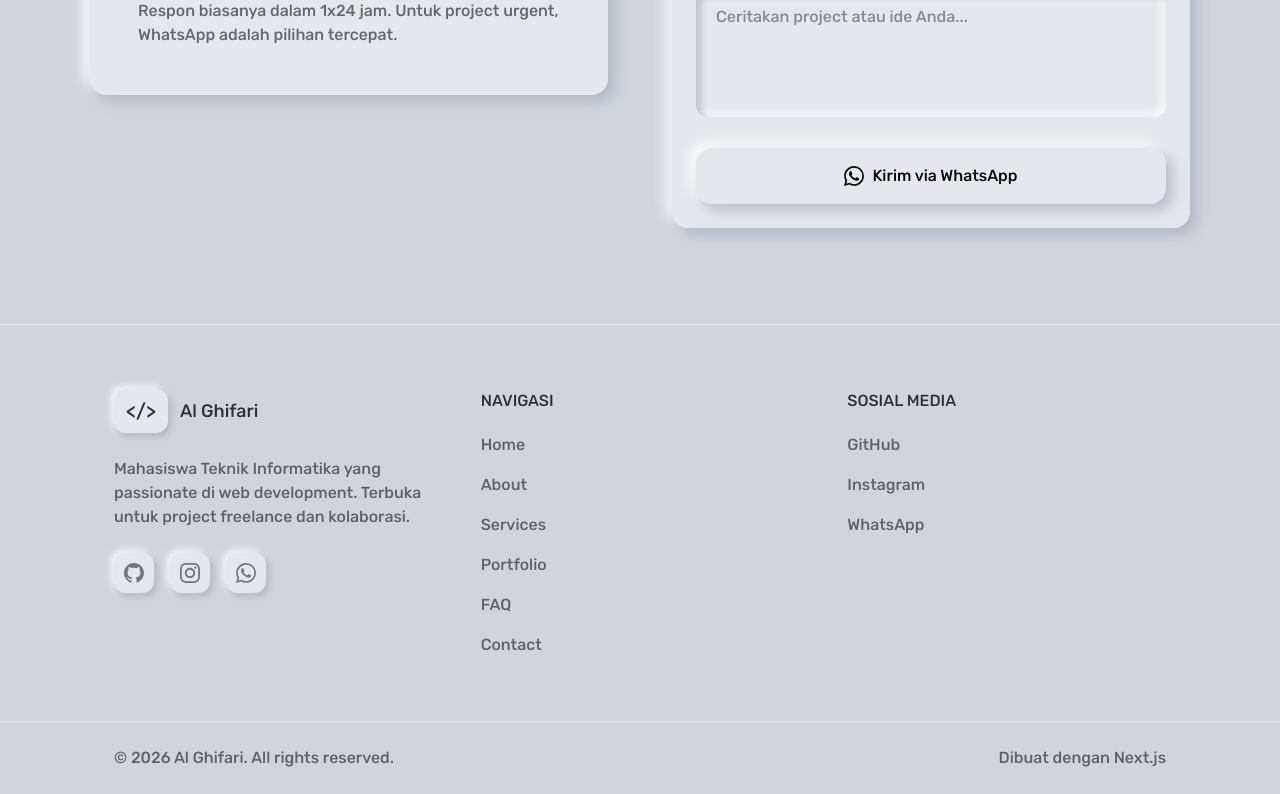
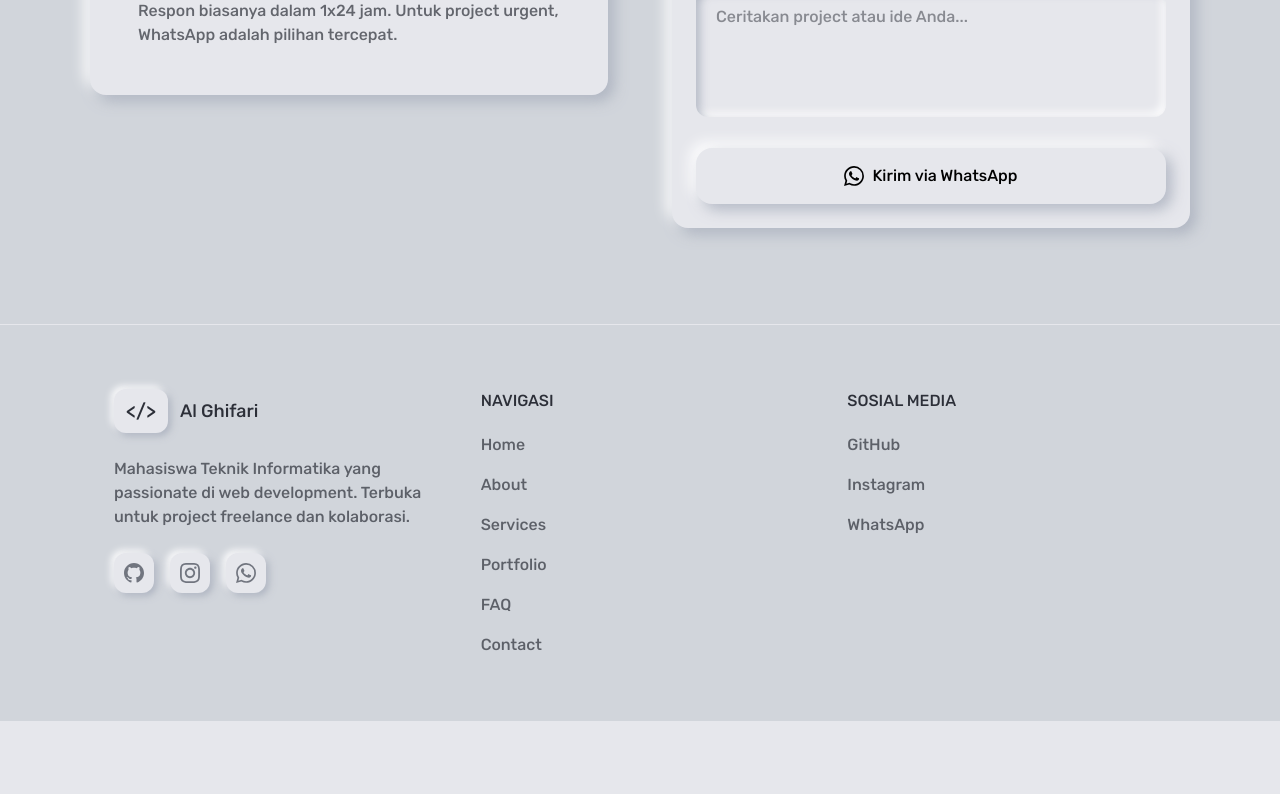
Before and after one commit to jifaa/serviceweb, a Next.js app: page / in a window 1280 px wide. Shown: the part 7088-7882 px from the top of the page. After the commit the page ends 7809 px from the top, so only its background shows below. Built offline with nearby package versions, Linux system fonts and the light colour scheme.

Commit message:
remove bottom bar

```diff
--- a/components/Footer.tsx
+++ b/components/Footer.tsx
@@ -235,20 +235,6 @@ export function Footer() {
           ))}
         </div>
       </div>
-
-      {/* Bottom Bar */}
-      <div className="border-t border-[var(--neu-bg)]">
-        <div className="max-w-[1100px] mx-auto px-[var(--spacing-lg)] md:px-[var(--spacing-xl)] py-6">
-          <div className="flex flex-col md:flex-row items-center justify-between gap-4">
-            <p className="text-body-md text-[var(--neu-foreground)] opacity-70">
-              © {new Date().getFullYear()} Al Ghifari. All rights reserved.
-            </p>
-            <p className="text-body-md text-[var(--neu-foreground)] opacity-70">
-              Dibuat dengan Next.js
-            </p>
-          </div>
-        </div>
-      </div>
     </footer>
   );
 }
```
